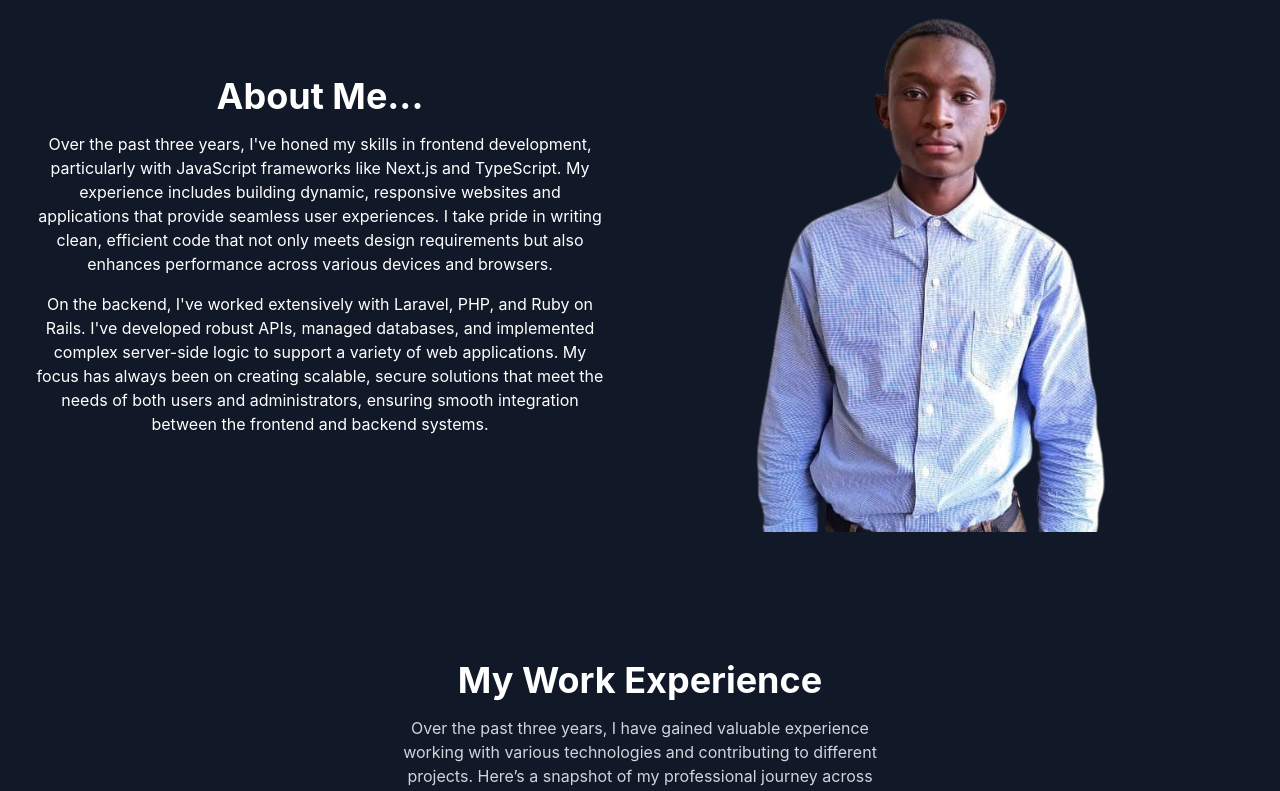
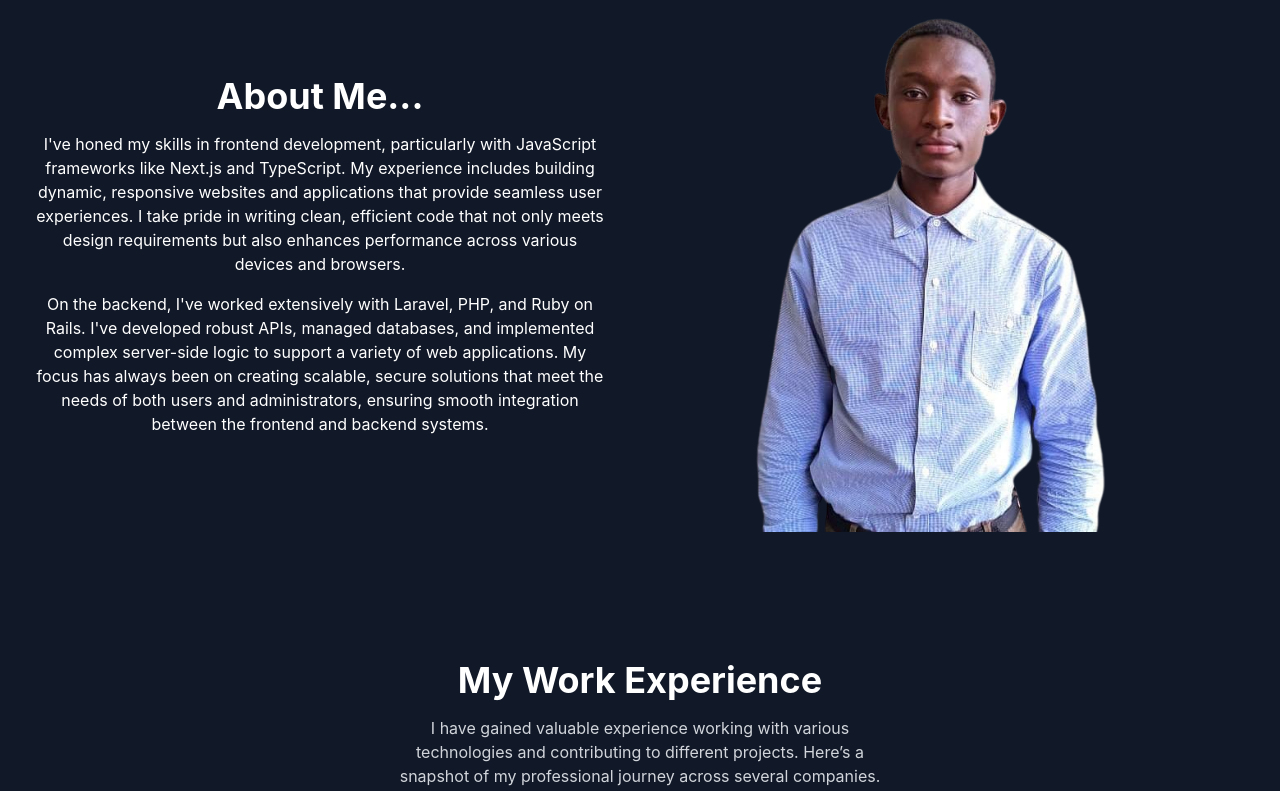
Before and after one commit to marcuscreator/my-portfolio, a React (Create React App) app: page / in a window 1280 px wide. Shown: the part 960-1751 px from the top of the page. Built offline with nearby package versions, Linux system fonts and the light colour scheme.

Commit message:
change experience content

```diff
--- a/src/components/about.js
+++ b/src/components/about.js
@@ -15,7 +15,7 @@ export default function About() {
             <h2 class="text-3xl font-bold sm:text-4xl">About Me...</h2>
 
             <p class="mt-4 text-white">
-              Over the past three years, I've honed my skills in frontend
+              I've honed my skills in frontend
               development, particularly with JavaScript frameworks like Next.js
               and TypeScript. My experience includes building dynamic,
               responsive websites and applications that provide seamless user
--- a/src/components/experience.js
+++ b/src/components/experience.js
@@ -5,7 +5,7 @@ export default function Experience() {
               <div className="mx-auto max-w-lg text-center">
                   <h2 className="text-3xl font-bold sm:text-4xl">My Work Experience</h2>
                   <p className="mt-4 text-gray-300">
-                      Over the past three years, I have gained valuable experience working with various technologies
+                       I have gained valuable experience working with various technologies
                       and contributing to different projects. Here’s a snapshot of my professional journey across
                       several companies.
                   </p>
```
